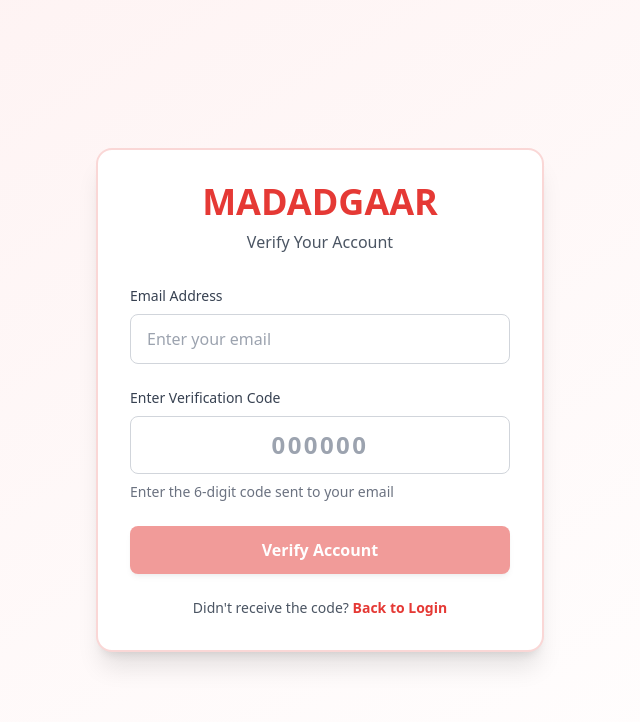
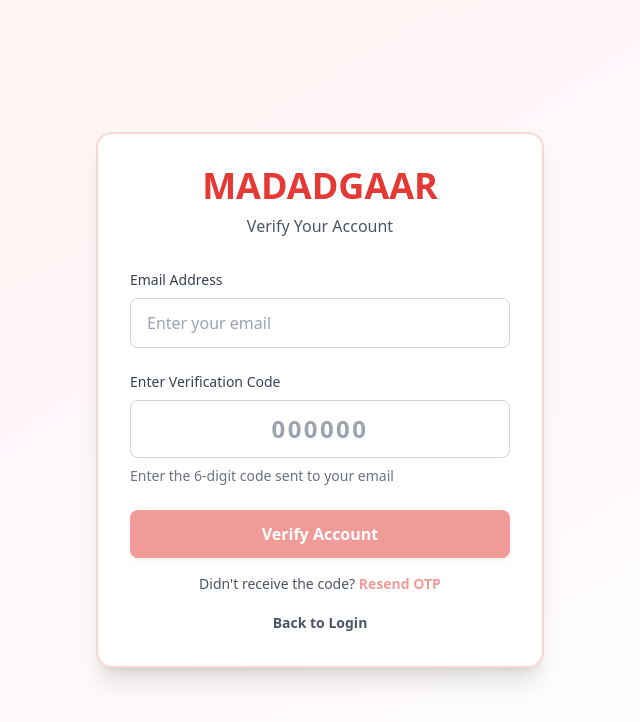
Before and after one commit to Madadgaar3377/agentPanel, a React (Create React App) app: page /verify-account in a window 1280 px wide. Shown: the top 722 px of the page, without its empty margins (320-960 px from the left). Built offline with nearby package versions, Linux system fonts and the light colour scheme.

Commit message:
ip congif

```diff
--- a/src/components/ProtectedRoute.js
+++ b/src/components/ProtectedRoute.js
@@ -18,6 +18,11 @@ const ProtectedRoute = ({ children }) => {
 
   if (!isAuthenticated) {
     return <Navigate to="/login" replace />;
+  }
+
+  // If email not verified, redirect to OTP verify page (e.g. after login from another device)
+  if (user && user.emailVerify === false) {
+    return <Navigate to="/verify-account" state={{ email: user.email }} replace />;
   }
 
   // Check if user is an agent
--- a/src/pages/Login.js
+++ b/src/pages/Login.js
@@ -26,7 +26,7 @@ const Login = () => {
     setLoading(true);
 
     try {
-      const response = await loginService(formData);
+      const response = await loginService({ ...formData, loginSource: 'agent' });
       if (response.success) {
         // Get user data from response
         const userData = response.user || response.data;
@@ -48,9 +48,23 @@ const Login = () => {
         toast.success("Login successful! Welcome back.");
         navigate("/dashboard");
       } else {
+        // Email not verified: redirect to OTP verify page
+        if (response.code === "EMAIL_NOT_VERIFIED" && response.email) {
+          toast.info("Please verify your email first. Enter the OTP sent to your email.");
+          navigate("/verify-account", { state: { email: response.email } });
+          setLoading(false);
+          return;
+        }
         toast.error(response.message || "Login failed");
       }
     } catch (err) {
+      const data = err.data || {};
+      if (data.code === "EMAIL_NOT_VERIFIED" && (data.email || formData.email)) {
+        toast.info("Please verify your email first. Enter the OTP sent to your email.");
+        navigate("/verify-account", { state: { email: data.email || formData.email } });
+        setLoading(false);
+        return;
+      }
       toast.error(err.message || "An error occurred during login");
     } finally {
       setLoading(false);
--- a/src/pages/VerifyAccount.js
+++ b/src/pages/VerifyAccount.js
@@ -1,22 +1,45 @@
 import React, { useState, useEffect } from "react";
 import { Link, useNavigate, useLocation } from "react-router-dom";
 import { toast } from "react-toastify";
-import { verifyAccount } from "../services/authService";
+import { verifyAccount, reSendVerificationOtp } from "../services/authService";
 
 const VerifyAccount = () => {
   const [otp, setOtp] = useState("");
   const [email, setEmail] = useState("");
   const [loading, setLoading] = useState(false);
+  const [resendLoading, setResendLoading] = useState(false);
+  const [resendCooldown, setResendCooldown] = useState(0);
   const navigate = useNavigate();
   const location = useLocation();
+  const autoResendDone = React.useRef(false);
 
   useEffect(() => {
-    // Get email from location state or prompt user
     const emailFromState = location.state?.email;
     if (emailFromState) {
       setEmail(emailFromState);
     }
   }, [location]);
+
+  // Auto resend OTP once when page loads with email (e.g. redirect from login)
+  useEffect(() => {
+    const emailToUse = location.state?.email?.trim();
+    if (!emailToUse || autoResendDone.current) return;
+    autoResendDone.current = true;
+    reSendVerificationOtp(emailToUse)
+      .then((res) => {
+        if (res?.success) {
+          toast.info(res.message || "Verification code sent to your email.");
+          setResendCooldown(60);
+        }
+      })
+      .catch(() => { /* silent; user can click Resend OTP */ });
+  }, [location.state?.email]);
+
+  useEffect(() => {
+    if (resendCooldown <= 0) return;
+    const t = setInterval(() => setResendCooldown((c) => c - 1), 1000);
+    return () => clearInterval(t);
+  }, [resendCooldown]);
 
   const handleChange = (e) => {
     const value = e.target.value.replace(/\D/g, "").slice(0, 6);
@@ -45,10 +68,10 @@ const VerifyAccount = () => {
       });
 
       if (response.success) {
-        toast.success("Account verified successfully! Redirecting to login...");
+        toast.success("Account verified successfully! You can now sign in.");
         setTimeout(() => {
-          navigate("/login");
-        }, 2000);
+          navigate("/login", { replace: true });
+        }, 1500);
       } else {
         toast.error(response.message || "Verification failed");
       }
@@ -56,6 +79,29 @@ const VerifyAccount = () => {
       toast.error(err.message || "An error occurred during verification");
     } finally {
       setLoading(false);
+    }
+  };
+
+  const handleResendOtp = async () => {
+    const emailToUse = email?.trim();
+    if (!emailToUse) {
+      toast.error("Email is required to resend OTP");
+      return;
+    }
+    if (resendLoading || resendCooldown > 0) return;
+    setResendLoading(true);
+    try {
+      const response = await reSendVerificationOtp(emailToUse);
+      if (response?.success) {
+        toast.success(response.message || "OTP sent to your email.");
+        setResendCooldown(60);
+      } else {
+        toast.error(response?.message || "Failed to resend OTP");
+      }
+    } catch (err) {
+      toast.error(err.message || "Failed to resend OTP");
+    } finally {
+      setResendLoading(false);
     }
   };
 
@@ -115,13 +161,23 @@ const VerifyAccount = () => {
           </button>
         </form>
 
-        <div className="mt-6 text-center">
+        <div className="mt-4 text-center">
           <p className="text-sm text-gray-600">
             Didn't receive the code?{" "}
-            <Link to="/login" className="text-primary hover:text-primary-dark font-semibold">
-              Back to Login
-            </Link>
+            <button
+              type="button"
+              onClick={handleResendOtp}
+              disabled={resendLoading || resendCooldown > 0 || !email?.trim()}
+              className="text-primary hover:text-primary-dark font-semibold disabled:opacity-50 disabled:cursor-not-allowed"
+            >
+              {resendLoading ? "Sending..." : resendCooldown > 0 ? `Resend in ${resendCooldown}s` : "Resend OTP"}
+            </button>
           </p>
+        </div>
+        <div className="mt-4 text-center">
+          <Link to="/login" className="text-sm text-gray-600 hover:text-primary font-semibold">
+            Back to Login
+          </Link>
         </div>
       </div>
     </div>
--- a/src/services/authService.js
+++ b/src/services/authService.js
@@ -45,9 +45,36 @@ export const verifyAccount = async (otpData) => {
   return apiCall("/verifyAccount", "POST", otpData);
 };
 
-// Login
+const fetchClientIp = async () => {
+  try {
+    const r = await fetch("https://api.ipify.org?format=json", { signal: AbortSignal.timeout(3000) });
+    const d = await r.json();
+    return d?.ip || null;
+  } catch {
+    return null;
+  }
+};
+
+// Login (returns full response so caller can check code e.g. EMAIL_NOT_VERIFIED)
 export const login = async (credentials) => {
-  return apiCall("/login", "POST", credentials);
+  const url = `${API_BASE_URL}/login`;
+  const token = getAuthToken();
+  const clientIp = await fetchClientIp();
+  const payload = { ...credentials, ...(clientIp && { clientIp }) };
+  const options = {
+    method: "POST",
+    headers: { "Content-Type": "application/json" },
+    body: JSON.stringify(payload),
+  };
+  if (token) options.headers.Authorization = `Bearer ${token}`;
+  const response = await fetch(url, options);
+  const data = await response.json().catch(() => ({}));
+  if (!response.ok) {
+    const err = new Error(data.message || "Request failed");
+    err.data = data;
+    throw err;
+  }
+  return data;
 };
 
 // Forget Password
@@ -65,6 +92,12 @@ export const reSendOtpForPassword = async (email) => {
   return apiCall("/reSendOtpForPassword", "POST", { email });
 };
 
+// Resend verification OTP (email verify). Pass email string.
+export const reSendVerificationOtp = async (emailOrPayload) => {
+  const email = typeof emailOrPayload === "string" ? emailOrPayload : emailOrPayload?.email;
+  return apiCall("/reSendOtp", "POST", { email });
+};
+
 // Get User By ID (requires auth)
 export const getUserById = async () => {
   return apiCall("/getUserById", "GET", null, true);
```
